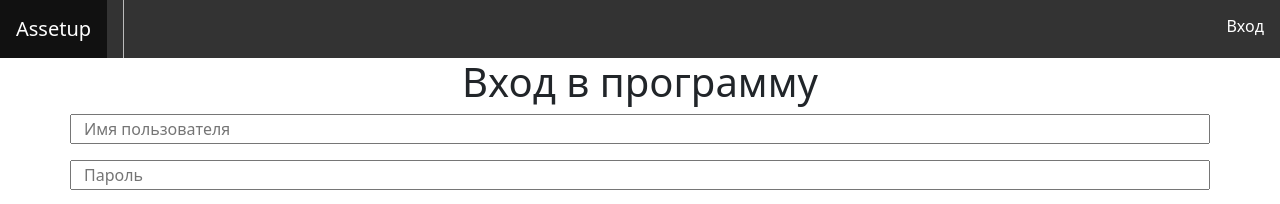
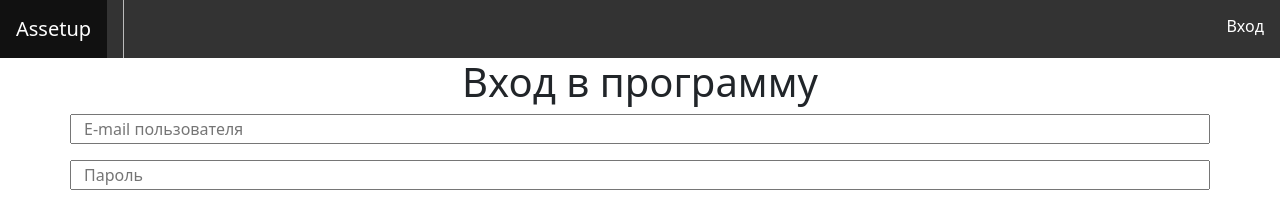
Before and after one commit to hanss2006/assetup, a React (Create React App) app: page /login in a window 1280 px wide. Shown: the top 204 px of the page. Built offline with nearby package versions, Linux system fonts and the light colour scheme.

Commit message:
Initial commit

```diff
--- a/src/Constants.js
+++ b/src/Constants.js
@@ -1,2 +1,2 @@
-//export const JPA_API_URL = process.env.PUBLIC_URL+'/api'
-export const JPA_API_URL = 'http://localhost:8080/assetup/api'
+export const JPA_API_URL = process.env.PUBLIC_URL+'/api'
+//export const JPA_API_URL = 'http://localhost:8080/assetup/api'
--- a/src/components/LoginComponent.jsx
+++ b/src/components/LoginComponent.jsx
@@ -47,7 +47,7 @@ class LoginComponent extends Component {
                         {this.state.hasLoginFailed && <div className="alert alert-warning">Неверное имя пользователя или пароль</div>}
                         {this.state.showSuccessMessage && <div>Вход произведен</div>}
                         <div className="row">
-                            <input type="text" name="username" placeholder="Имя пользователя" value={this.state.username}
+                            <input type="text" name="username" placeholder="E-mail пользователя" value={this.state.username}
                                    onChange={this.handlerChange}/>
                         </div>
                         <div className="divider"></div>
```
